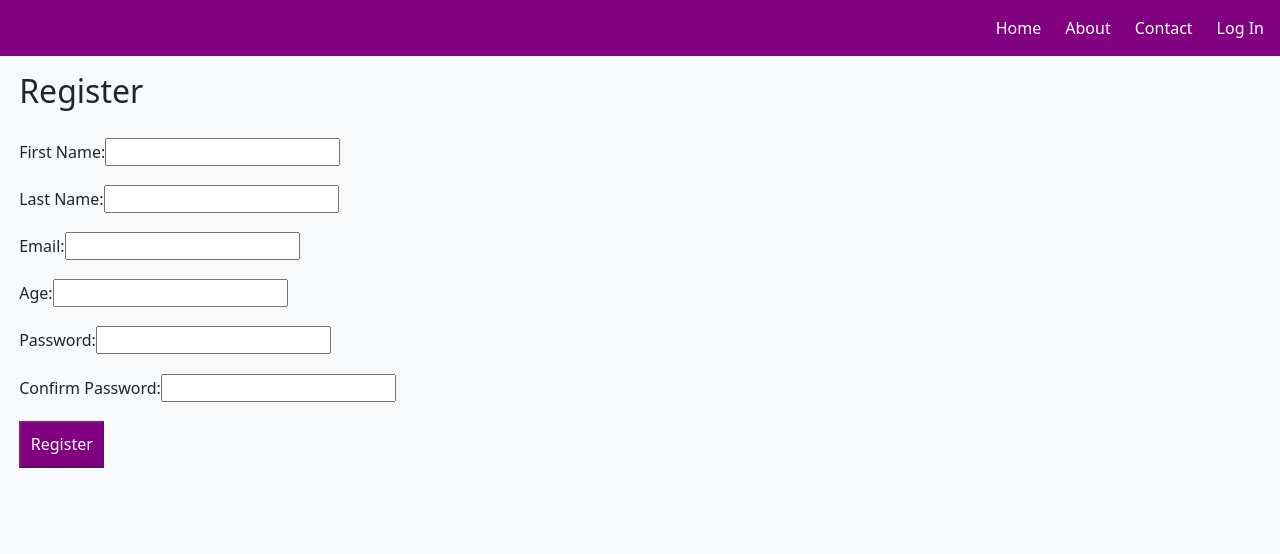
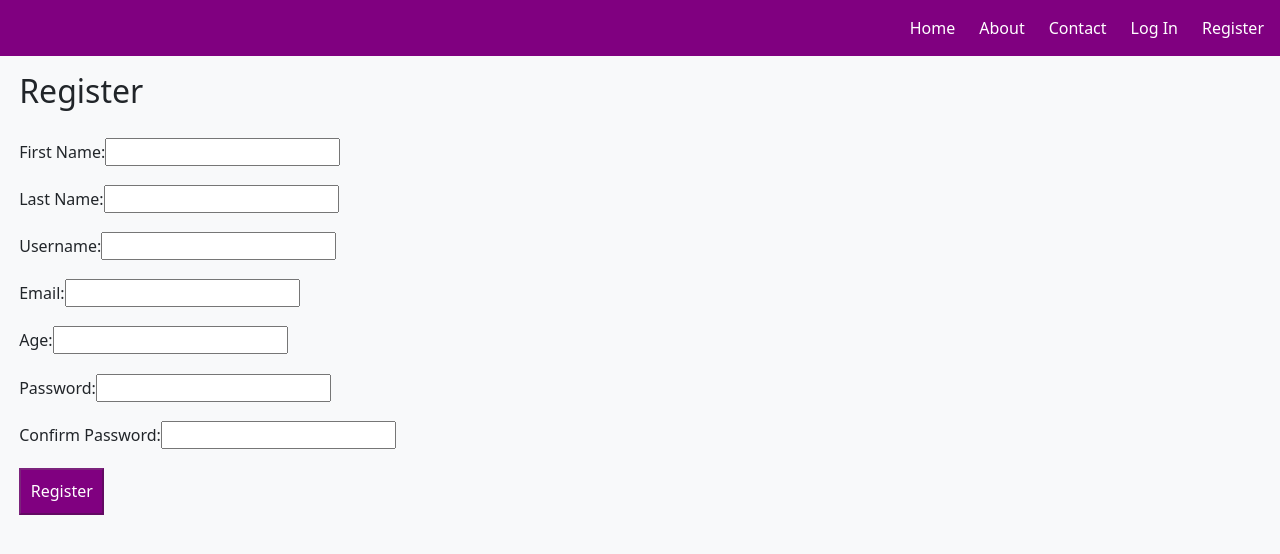
Before and after one commit to ythecoder/AngularDemo, an Angular app: page /register in a window 1280 px wide. Shown: the top 554 px of the page. Built offline with nearby package versions, Linux system fonts and the light colour scheme.

Commit message:
observables

```diff
--- a/src/app/contact/contact.component.html
+++ b/src/app/contact/contact.component.html
@@ -1,27 +1,4 @@
 <main>
-  <div [ngSwitch]="userRole">
-    <p *ngSwitchCase="role.Admin">Welcome, Admin!</p>
-    <p *ngSwitchCase="role.Editor">Welcome, Editor!</p>
-    <p *ngSwitchDefault>Welcome, Viewer!</p>
-  </div>
-
-  <!-- @switch (userRole) { @case (role.Admin) {
-  <p>Welcome, Admin!</p>
-  } @case (role.Editor) {
-  <p>Welcome, Editor!</p>
-  } @default {
-  <p>Welcome, Viewer!</p>
-  } } -->
-
-  <p>contact works!</p>
-  <!-- <p>{{ contactInfo }}</p> -->
-
-  <p>{{ contactInfo.name }}</p>
-  <p>{{ contactInfo.phone }}</p>
-  <p>{{ contactInfo.address }}</p>
-
-  <!-- FORMS -->
-  <!-- Template driven form -->
   <p>Template Driven Form</p>
   <form
     class="contact-form"
@@ -224,4 +201,28 @@
       </button>
     </div>
   </form>
+
+  <div [ngSwitch]="userRole">
+    <p *ngSwitchCase="role.Admin">Welcome, Admin!</p>
+    <p *ngSwitchCase="role.Editor">Welcome, Editor!</p>
+    <p *ngSwitchDefault>Welcome, Viewer!</p>
+  </div>
+
+  <!-- @switch (userRole) { @case (role.Admin) {
+  <p>Welcome, Admin!</p>
+  } @case (role.Editor) {
+  <p>Welcome, Editor!</p>
+  } @default {
+  <p>Welcome, Viewer!</p>
+  } } -->
+
+  <p>contact works!</p>
+  <!-- <p>{{ contactInfo }}</p> -->
+
+  <p>{{ contactInfo.name }}</p>
+  <p>{{ contactInfo.phone }}</p>
+  <p>{{ contactInfo.address }}</p>
+
+  <!-- FORMS -->
+  <!-- Template driven form -->
 </main>
--- a/src/app/contact/contact.component.ts
+++ b/src/app/contact/contact.component.ts
@@ -72,6 +72,7 @@ export class ContactComponent {
   }
 
   onSubmit(contactForm: any) {
+    console.log('selectedCountry', this.selectedCountry);
     console.log(contactForm.value);
     alert('Form submitted successfully');
   }
--- a/src/app/home/home.component.ts
+++ b/src/app/home/home.component.ts
@@ -3,6 +3,7 @@ import { Component } from '@angular/core';
 import { ParentComponent } from '../parent/parent.component';
 import { Newsfeed } from './newsfeed.interface';
 import { NewsfeedService } from './newsfeed.service';
+import { map, Observable } from 'rxjs';
 
 @Component({
   selector: 'app-home',
@@ -14,10 +15,34 @@ export class HomeComponent {
   isActive: boolean = true;
   newsfeeds: Newsfeed[] = [];
 
+  //observable creation
+  myObservable = new Observable((observer) => {
+    observer.next('Hello');
+    observer.next('World');
+    observer.complete(); // Marks the observable as complete
+  });
+
+  //myNumbers observable
+  // myNumbers = new Observable<number>((observer) => {
+  //   observer.next(1);
+  //   observer.next(2);
+  //   observer.next(3);
+  //   observer.next(4);
+  //   observer.next(5);
+  //   observer.complete();
+  // });
+
   constructor(private newsfeedService: NewsfeedService) {}
 
   ngOnInit() {
     this.newsfeeds = this.newsfeedService.newsfeeds;
+
+    //observable Use
+    this.myObservable.subscribe((value) => console.log('Data emitted:', value));
+
+    // this.myNumbers
+    //   // .pipe(map((value) => value * 2))
+    //   .subscribe((value) => console.log('Number emitted:', value));
   }
 
   toggleIsActive() {
--- a/src/app/navbar/navbar.component.html
+++ b/src/app/navbar/navbar.component.html
@@ -8,6 +8,7 @@
     <li><a (click)="logOut()" href="#">Log Out</a></li>
     } @else {
     <li><a (click)="loggedIn()" href="#">Log In</a></li>
+    <li><a routerLink="/register">Register</a></li>
     }
   </ul>
 </nav>
--- a/src/app/register/register.component.html
+++ b/src/app/register/register.component.html
@@ -34,6 +34,11 @@
         >Last Name is required.</span
       >
     </div>
+  </div>
+
+  <div>
+    <label>Username:</label>
+    <input type="text" formControlName="username" />
   </div>
 
   <!-- Email -->
--- a/src/app/register/register.component.ts
+++ b/src/app/register/register.component.ts
@@ -24,6 +24,7 @@ export class RegisterComponent {
         Validators.minLength(2),
       ]),
       lastName: new FormControl('', [Validators.required]),
+      username: new FormControl(''),
       email: new FormControl('', [Validators.required, Validators.email]),
       age: new FormControl('', [Validators.required, Validators.min(18)]),
       password: new FormControl('', [
```
